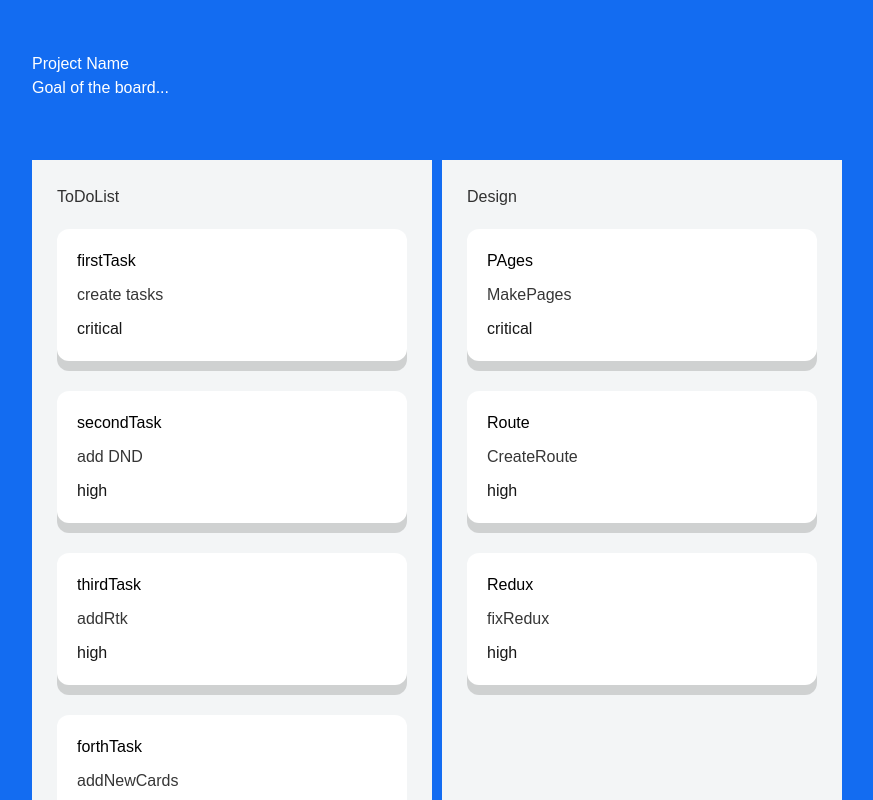
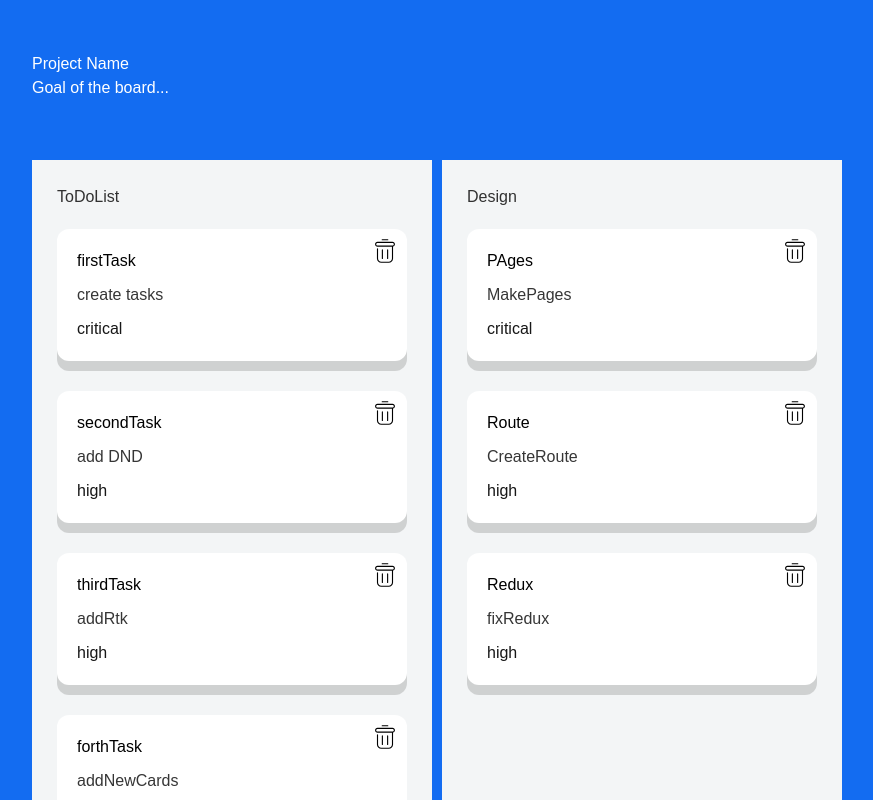
Before and after one commit to xLI4NOST/kboardApp, a Next.js app: page /dashboard in a window 1280 px wide. Shown: the top 800 px of the page, without its empty margins (68-941 px from the left). Built offline with nearby package versions, Linux system fonts and the light colour scheme.

Commit message:
feature-3/deletedItems

```diff
--- a/src/components/Card/Card.tsx
+++ b/src/components/Card/Card.tsx
@@ -17,21 +17,21 @@ import {
     rectSortingStrategy
 } from '@dnd-kit/sortable';
 import {useDispatch, useSelector} from "react-redux";
-import {addToDo, changeOrder} from "@/lib/reducers/ToDoSlice";
+import {addToDo, changeOrder, deleteTodo} from "@/lib/reducers/ToDoSlice";
 
 export interface CardProps {
     title: string;
     id: string;
     data: TaskI[];
-    index: number;
+    index?: number;
 }
 
 export const Card = ({title, id, index, data}: CardProps) => {
     const sensors = useSensors(
         useSensor(PointerSensor),
-        useSensor(KeyboardSensor, {
-            coordinateGetter: sortableKeyboardCoordinates,
-        })
+        // useSensor(KeyboardSensor, {
+        //     coordinateGetter: sortableKeyboardCoordinates,
+        // })
     );
     const dispatch = useDispatch();
     const toDoData = useSelector(state => state.toDoSlice.data);
@@ -47,7 +47,11 @@ export const Card = ({title, id, index, data}: CardProps) => {
             ...item,
             order: index,
         }))
+
         dispatch(changeOrder({orderedArr: orderedArr, index}))
+    }
+    const handleDeleteTask = (order) => {
+        dispatch(deleteTodo({deletedItem: order, index}))
     }
 
     return <DndContext
@@ -61,8 +65,15 @@ export const Card = ({title, id, index, data}: CardProps) => {
             <SortableContext items={data} strategy={rectSortingStrategy}>
                 <div className='flex flex-col items-center gap-[30px] mt-[20px]'>
                     {data.map((item) => (
-                        <Task id={item.id} title={item.title} description={item.description} priority={item.priority}
-                              order={item.order} key={item.id}/>
+                        <Task
+                            id={item.id}
+                            title={item.title}
+                            description={item.description}
+                            priority={item.priority}
+                            order={item.order}
+                            key={item.id}
+                            deleteTask={handleDeleteTask}
+                        />
                     ))}
                 </div>
             </SortableContext>
--- /dev/null
+++ b/src/components/Card/icons/TaskAddIcon.tsx
@@ -0,0 +1,3 @@
+export const TaskAddIcon = () => {
+
+}
--- a/src/components/Task/Task.tsx
+++ b/src/components/Task/Task.tsx
@@ -3,16 +3,19 @@
 import {useDraggable} from "@dnd-kit/core";
 import {useSortable} from "@dnd-kit/sortable";
 import {CSS} from '@dnd-kit/utilities';
+import {TrashIcon} from "@/components/Task/icons/TrashIcon";
+import {log} from "node:util";
 
 export interface TaskI {
     id: string;
     title: string;
     description: string;
     priority: 'critical' | 'high' | 'medium' | 'low';
-    order: number
+    order: number;
+    deleteTask?: (order: number) => void;
 }
 
-export const Task = ({id, description, priority, title}: TaskI) => {
+export const Task = ({id, description, priority, order, deleteTask, title}: TaskI) => {
     const {
         attributes,
         listeners,
@@ -25,8 +28,21 @@ export const Task = ({id, description, priority, title}: TaskI) => {
         transition,
     };
 
-    return <div ref={setNodeRef} style={style} {...attributes} {...listeners}
-                className='rounded-xl bg-white shadow-[0_10px_0_0_rgba(0,0,0,0.15)] flex flex-col items-start gap-[10px] p-[20px] w-[350px] cursor-grab'>
+    return <div ref={setNodeRef} style={style} {...listeners}
+                className='rounded-xl
+                relative z-2 bg-white shadow-[0_10px_0_0_rgba(0,0,0,0.15)]
+                flex flex-col items-start gap-[10px] p-[20px]
+                w-[350px] cursor-grab'
+    >
+        <button
+            className='absolute z-3 right-[10px] top-[10px] cursor-pointer'
+            onMouseDown={(e)=> {
+                e.stopPropagation();
+                deleteTask(order)
+            }}
+        >
+            <TrashIcon/>
+        </button>
         <h2 className='text-black'>{title}</h2>
         <p className='text-[#363636]'>{description}</p>
         <span>{priority}</span>
--- /dev/null
+++ b/src/components/Task/icons/TrashIcon.tsx
@@ -0,0 +1,6 @@
+export const TrashIcon = ()=> {
+    return <svg xmlns="http://www.w3.org/2000/svg" x="0px" y="0px" width="24" height="24" viewBox="0 0 128 128">
+        <path
+            d="M 49 1 C 47.34 1 46 2.34 46 4 C 46 5.66 47.34 7 49 7 L 79 7 C 80.66 7 82 5.66 82 4 C 82 2.34 80.66 1 79 1 L 49 1 z M 24 15 C 16.83 15 11 20.83 11 28 C 11 35.17 16.83 41 24 41 L 101 41 L 101 104 C 101 113.37 93.37 121 84 121 L 44 121 C 34.63 121 27 113.37 27 104 L 27 52 C 27 50.34 25.66 49 24 49 C 22.34 49 21 50.34 21 52 L 21 104 C 21 116.68 31.32 127 44 127 L 84 127 C 96.68 127 107 116.68 107 104 L 107 40.640625 C 112.72 39.280625 117 34.14 117 28 C 117 20.83 111.17 15 104 15 L 24 15 z M 24 21 L 104 21 C 107.86 21 111 24.14 111 28 C 111 31.86 107.86 35 104 35 L 24 35 C 20.14 35 17 31.86 17 28 C 17 24.14 20.14 21 24 21 z M 50 55 C 48.34 55 47 56.34 47 58 L 47 104 C 47 105.66 48.34 107 50 107 C 51.66 107 53 105.66 53 104 L 53 58 C 53 56.34 51.66 55 50 55 z M 78 55 C 76.34 55 75 56.34 75 58 L 75 104 C 75 105.66 76.34 107 78 107 C 79.66 107 81 105.66 81 104 L 81 58 C 81 56.34 79.66 55 78 55 z"></path>
+    </svg>
+}
--- a/src/lib/reducers/ToDoSlice.ts
+++ b/src/lib/reducers/ToDoSlice.ts
@@ -1,26 +1,27 @@
 import {createAction, createReducer, createSlice} from "@reduxjs/toolkit";
 import {CardProps} from "@/components/Card/Card";
 import {reducer} from "@dnd-kit/core/dist/store";
+import {act} from "react";
 
 const data: CardProps[] = [
     {
         title: "ToDoList",
         id: '30',
         data: [
-            {title: 'firstTask', description: 'create tasks', id: '1', priority: 'critical', order: 1},
-            {title: 'secondTask', description: 'add DND', id: '2', priority: 'high', order: 2},
-            {title: 'thirdTask', description: 'addRtk', id: '3', priority: 'high', order: 3},
-            {title: 'forthTask', description: 'addNewCards', id: '4', priority: 'low', order: 4},
-            {title: 'fiveTask', description: 'addAllDndBut', id: '5', priority: 'medium', order: 5},
+            {title: 'firstTask', description: 'create tasks', id: '1', priority: 'critical', order: 0},
+            {title: 'secondTask', description: 'add DND', id: '2', priority: 'high', order: 1},
+            {title: 'thirdTask', description: 'addRtk', id: '3', priority: 'high', order: 2},
+            {title: 'forthTask', description: 'addNewCards', id: '4', priority: 'low', order: 3},
+            {title: 'fiveTask', description: 'addAllDndBut', id: '5', priority: 'medium', order: 4},
         ]
     },
     {
         title: "Design",
         id: '25',
         data: [
-            {title: 'PAges', description: 'MakePages', id: '6', priority: 'critical', order: 1},
-            {title: 'Route', description: 'CreateRoute', id: '7', priority: 'high', order: 2},
-            {title: 'Redux', description: 'fixRedux', id: '8', priority: 'high', order: 3},
+            {title: 'PAges', description: 'MakePages', id: '6', priority: 'critical', order: 0},
+            {title: 'Route', description: 'CreateRoute', id: '7', priority: 'high', order: 1},
+            {title: 'Redux', description: 'fixRedux', id: '8', priority: 'high', order: 2},
         ]
     },
 
@@ -38,9 +39,12 @@ const toDoSlice = createSlice({
         },
         changeOrder(state, action) {
             state.data[action.payload.index].data = action.payload.orderedArr;
+        },
+        deleteTodo(state, action) {
+            state.data[action.payload.index].data = state.data[action.payload.index].data.filter(item => item.order !== action.payload.deletedItem)
         }
     }
 })
 
-export const {addToDo, changeOrder} = toDoSlice.actions;
+export const {addToDo, changeOrder, deleteTodo} = toDoSlice.actions;
 export default toDoSlice.reducer
```
